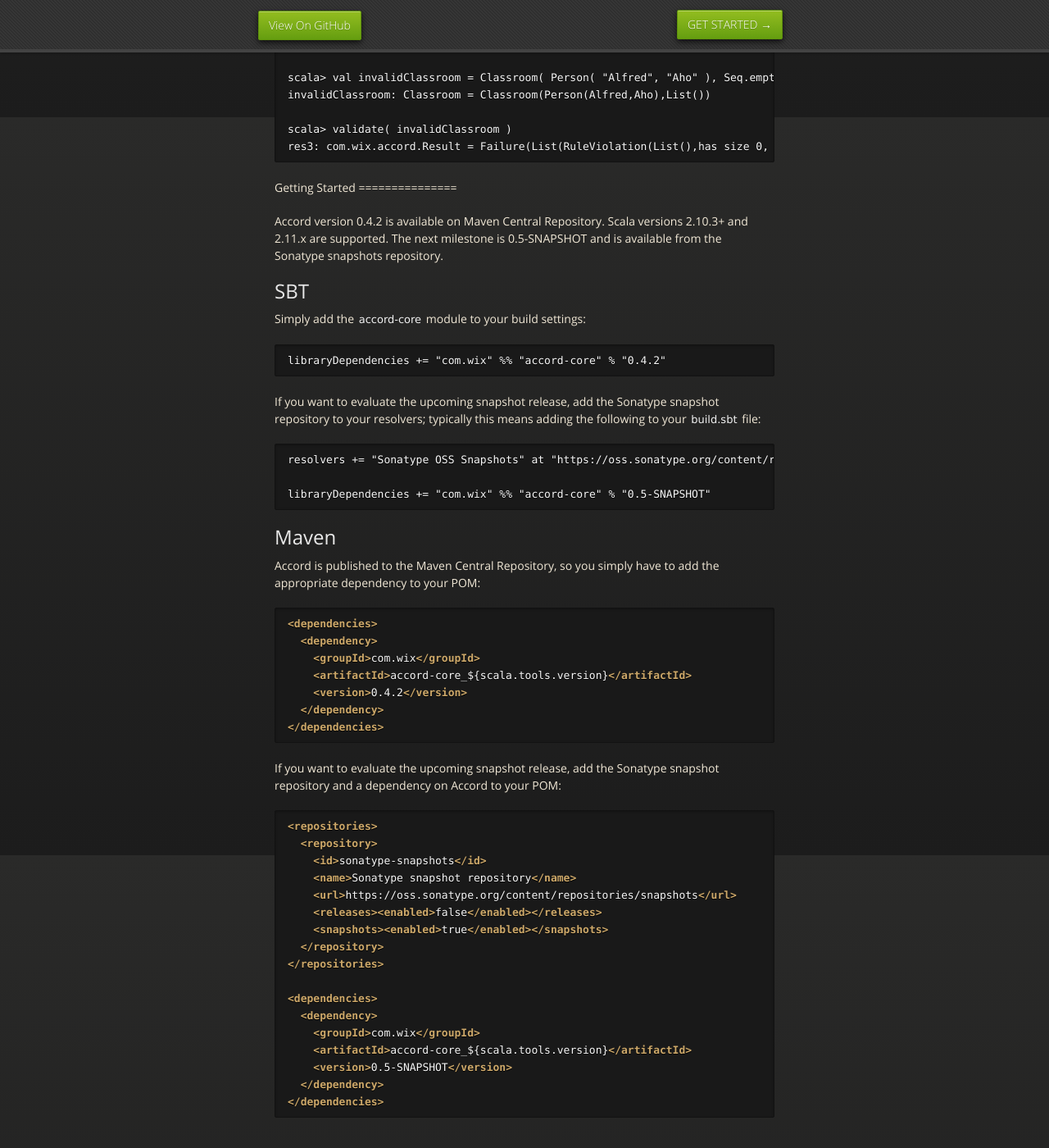
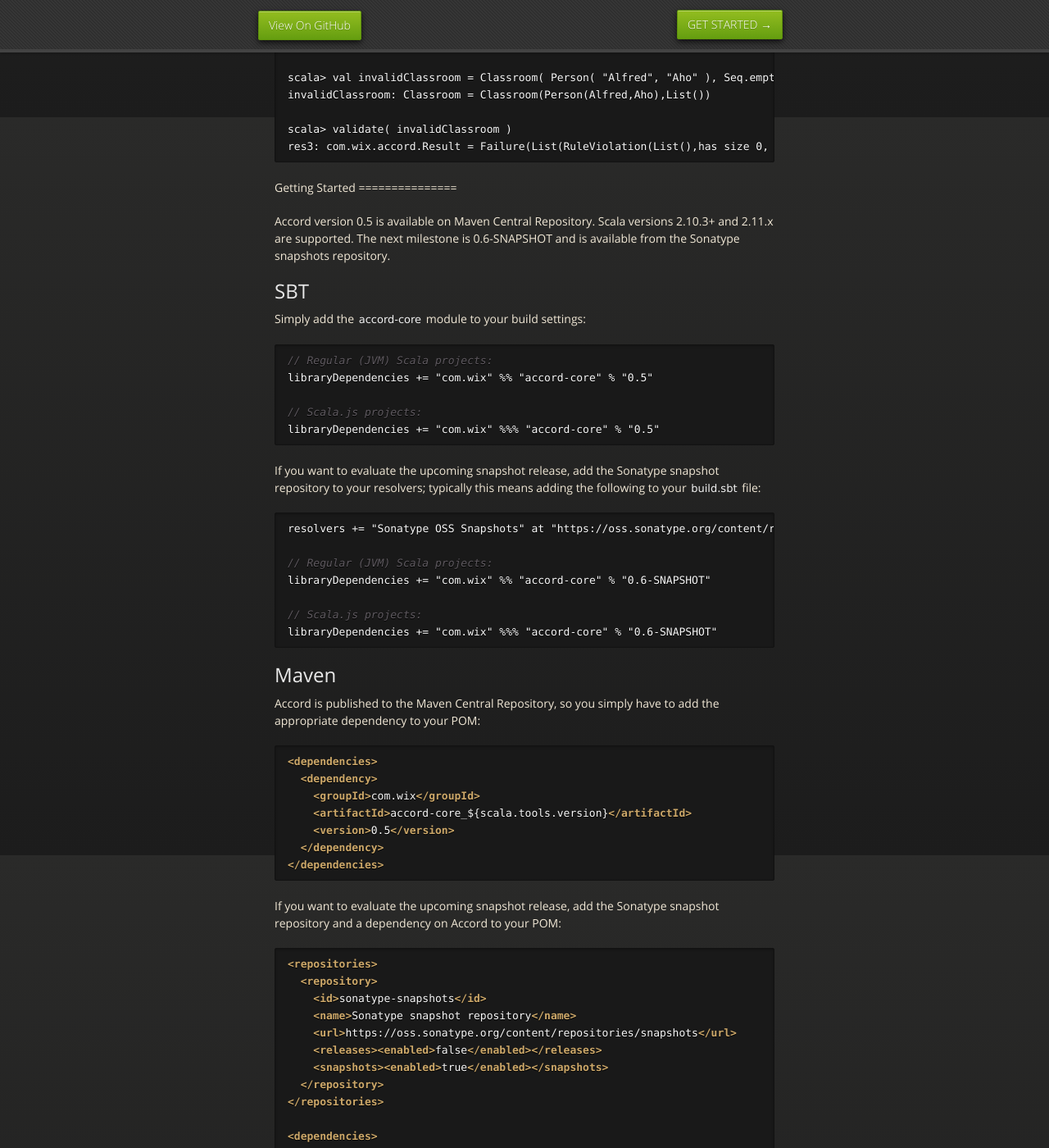
Before and after one commit to wix-incubator/accord, a Jekyll site: the page built from index.md, in a window 1280 px wide and 1400 px high, scrolled down 1657 px. Shown: the whole window at 82% size. Built offline with Jekyll 4.4.1, drawn with Linux system fonts in a browser that asks for light colours; nearby versions of some CDN libraries; Markdown is read by kramdown in place of the engine named in the settings; some of the changed text lies outside the part shown.

Commit message:
Updated documentation for 0.5 release

````diff
--- a/Gemfile
+++ b/Gemfile
@@ -1,2 +1,3 @@
 source 'https://rubygems.org'
 gem 'github-pages'
+gem 'jemoji'
--- a/_config.yml
+++ b/_config.yml
@@ -4,8 +4,8 @@
 baseurl: "/accord"
 
 version:
-  release: 0.4.2
-  snapshot: 0.5-SNAPSHOT
+  release: 0.5
+  snapshot: 0.6-SNAPSHOT
 
 markdown: redcarpet
 
--- a/index.md
+++ b/index.md
@@ -11,7 +11,7 @@
 * __Composable__: Because JSR 303 is annotation based, validation rules cannot be composed (annotations cannot receive other annotations as parameters). This is a real problem with some Scala features, for example `Option`s or collections. Accord's validation rules are trivially composable.
 * __Simple__: Accord provides a dead-simple story for validation rule definition by leveraging macros, as well as the validation call site (see example below).
 * __Self-contained__: Accord is macro-based but completely self-contained, and consequently only relies on the Scala runtime and reflection libraries.
-* __Integrated__: Other than providing its own DSL and matcher library, Accord is designed to easily integrate with other libraries, and provides out-of-the-box integration with [Spring Validation](spring3.html), [Specs<sup>2</sup>](specs2.html) and [ScalaTest](scalatest.html).
+* __Integrated__: Other than providing its own DSL and matcher library, Accord is designed to easily integrate with the larger Scala ecosystem, and provides out-of-the-box support for [Scala.js](http://www.scala-js.org), as well as integration modules for [Spring Validation](spring3.html), [Specs<sup>2</sup>](specs2.html) and [ScalaTest](scalatest.html).
 
 Accord is developed and used at <a href="http://www.wix.com"><img src="images/wix_logo.png" width="42" height="11" alt="Wix.com"></img></a> and distributed under the [Apache License, Version 2.0](http://www.apache.org/licenses/LICENSE-2.0), which basically means you can use and modify it freely. Feedback, bug reports and improvements are welcome!
 
@@ -85,7 +85,11 @@
 Simply add the `accord-core` module to your build settings:
 
 ```scala
+// Regular (JVM) Scala projects:
 libraryDependencies += "com.wix" %% "accord-core" % "{{ site.version.release }}"
+
+// Scala.js projects:
+libraryDependencies += "com.wix" %%% "accord-core" % "{{ site.version.release }}"
 ```
 
 If you want to evaluate the upcoming snapshot release, add the Sonatype snapshot repository to your resolvers; typically this means adding the following to your `build.sbt` file:
@@ -93,7 +97,11 @@
 ```scala
 resolvers += "Sonatype OSS Snapshots" at "https://oss.sonatype.org/content/repositories/snapshots"
 
+// Regular (JVM) Scala projects:
 libraryDependencies += "com.wix" %% "accord-core" % "{{ site.version.snapshot }}"
+
+// Scala.js projects:
+libraryDependencies += "com.wix" %%% "accord-core" % "{{ site.version.snapshot }}"
 ```
 
 Maven
````
Also changed, not shown: scalatest.md (+4 -0 lines), Gemfile.lock.
